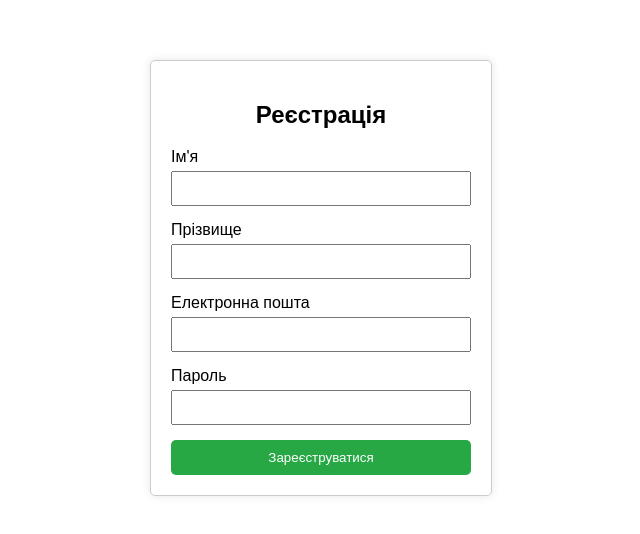
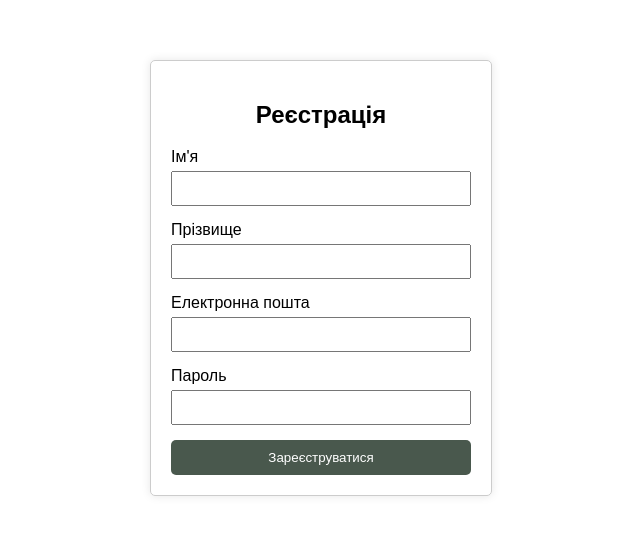
Before and after one commit to vi1281/WEB, a plain HTML site: page index.html in a window 1280 px wide. Shown: the part 122-656 px from the top of the page, without its empty margins (319-959 px from the left). Drawn offline with Linux system fonts and the light colour scheme.

Commit message:
Update index.html

```diff
--- a/index.html
+++ b/index.html
@@ -38,14 +38,14 @@
         .submit-btn {
             width: 100%;
             padding: 10px;
-            background-color: #28a745;
+            background-color: #49584d;
             border: none;
             color: white;
             cursor: pointer;
             border-radius: 5px;
         }
         .submit-btn:hover {
-            background-color: #218838;
+            background-color: #313f34;
         }
     </style>
 </head>
```
